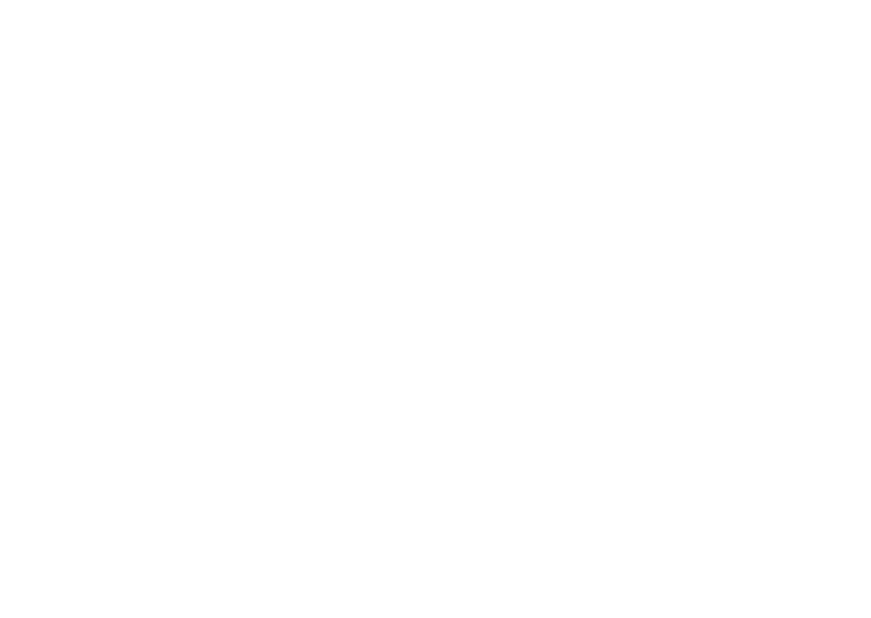
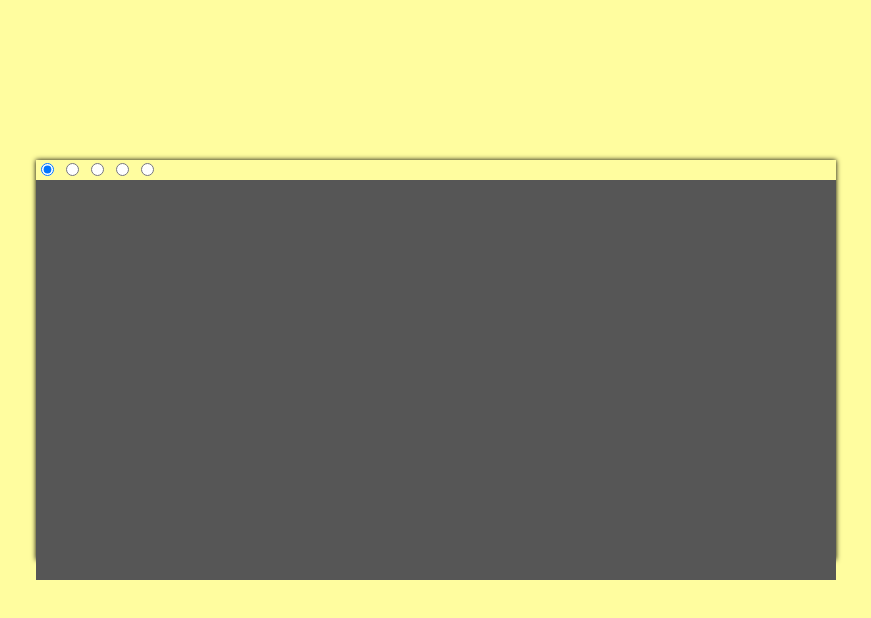
Before and after one commit to gers23/cssMemSlider, a plain HTML site: page cssMemSlider/index.html in a window 1280 px wide. Shown: the whole page, without its empty margins (204-1075 px from the left). Drawn offline with Linux system fonts and the light colour scheme.

Commit message:
feat: add basic layout (Sat, May 14, 2022 13:23:43 PM)

```diff
--- a/cssMemSlider/index.html
+++ b/cssMemSlider/index.html
@@ -9,6 +9,32 @@
   <link rel="stylesheet" href="style.css">
 </head>
 <body>
-
+  <div class="wrapper">
+    <div class="mem-panel">
+      <input type="radio" name="switch" id="slide1" checked>
+      <input type="radio" name="switch" id="slide2">
+      <input type="radio" name="switch" id="slide3">
+      <input type="radio" name="switch" id="slide4">
+      <input type="radio" name="switch" id="slide5">
+      <div class="slider">
+        <div class="slides slide1"></div>
+        <div class="slides slide2"></div>
+        <div class="slides slide3"></div>
+        <div class="slides slide4"></div>
+      </div>
+      <div class="caption">
+        <div class="captions caption1"></div>
+        <div class="captions caption1"></div>
+        <div class="captions caption1"></div>
+        <div class="captions caption1"></div>
+      </div>
+      <div class="controls">
+        <label for="slide1"></label>
+        <label for="slide2"></label>
+        <label for="slide3"></label>
+        <label for="slide4"></label>
+      </div>
+    </div>
+  </div>
 </body>
 </html>
--- a/cssMemSlider/style.css
+++ b/cssMemSlider/style.css
@@ -0,0 +1,30 @@
+* {
+  box-sizing: border-box;
+}
+
+body {
+  margin: 0;
+  padding: 0;
+  background-color: rgb(255, 253, 159);
+}
+
+.wrapper {
+  display: flex;
+  margin: 10rem auto;
+}
+
+.mem-panel {
+  width: 800px;
+  height: 400px;
+  /* position: relative; */
+  margin: auto;
+  box-shadow: 0 0 5px black;
+}
+
+.slider {
+  width: inherit;
+  height: inherit;
+  /* position: relative; */
+  background-color: rgb(86, 86, 86);
+  margin: auto;
+}
```
